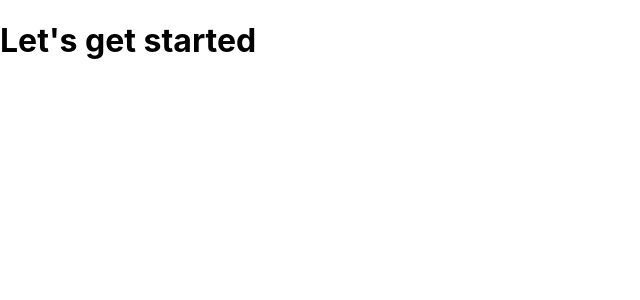
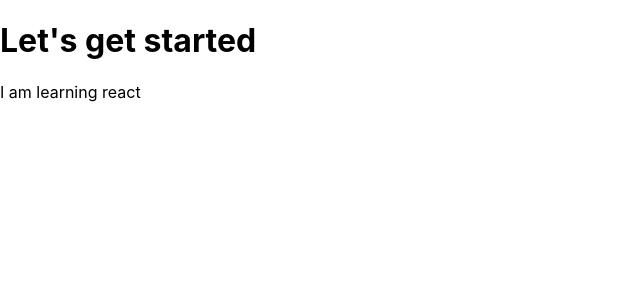
Before and after one commit to chinmaydeolekar/learning_react, a React (Create React App) app in the folder project-one/: page / in a window 1280 px wide. Shown: the top 300 px of the page, without its empty margins (0-640 px from the left). Built offline with nearby package versions, Linux system fonts and the light colour scheme.

Commit message:
deliverable 1: added <p>I am learning react<p/>

```diff
--- a/project-one/src/App.js
+++ b/project-one/src/App.js
@@ -2,6 +2,7 @@ function App() {
   return (
     <div>
       <h1>Let's get started</h1>
+      <p>I am learning react</p>
     </div>
   );
 }
```
